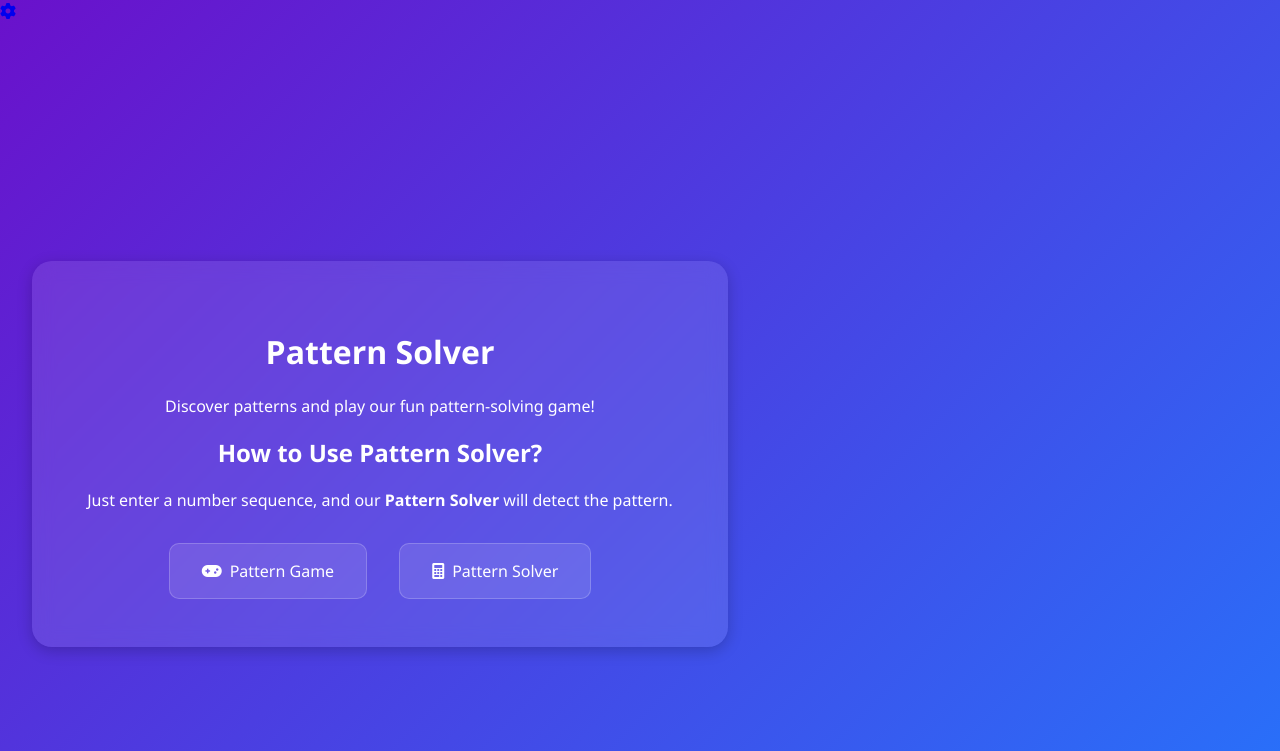
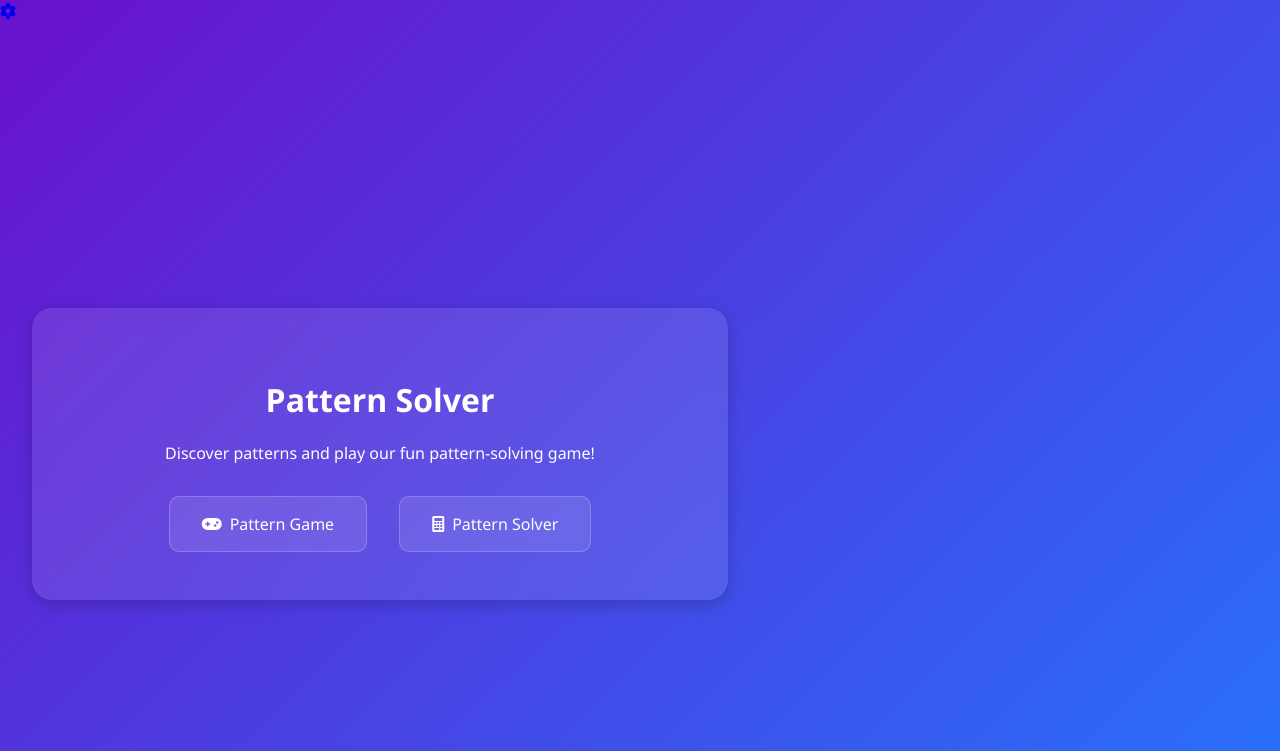
Before and after one commit to Kvin-21/pattern-solver, a Flask app: page / in a window 1280 px wide. Shown: the top 751 px of the page. Run offline with Flask 3, Linux system fonts and the light colour scheme; some libraries are stand-ins or nearby versions.

Commit message:
Update home.html

```diff
--- a/app/templates/home.html
+++ b/app/templates/home.html
@@ -97,9 +97,6 @@ window.__h82AlnkH6D91__("WyJwdWItODg2NTgyNDA3ODM1OTk5MiIsW251bGwsbnVsbCxudWxsLCJ
                 <p>Discover patterns and play our fun pattern-solving game!</p>
             {% endif %}
 
-            <h2>How to Use Pattern Solver?</h2>
-            <p>Just enter a number sequence, and our <strong>Pattern Solver</strong> will detect the pattern.</p>
-
             <div class="button-container">
                 <a href="{{ url_for('game') }}" class="button game-button">
                     <i class="fas fa-gamepad"></i>
```
